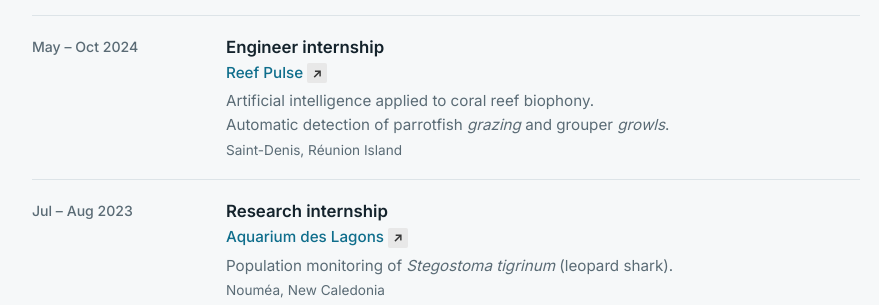
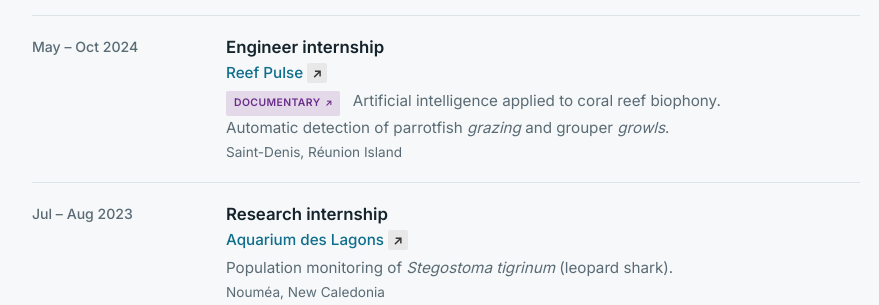
Before and after one commit to liloudantin/liloudantin.github.io, a plain HTML site: page index.html in a window 1280 px wide. Shown: the part 1041-1346 px from the top of the page, 194-1073 px from the left. Drawn offline with Linux system fonts and the light colour scheme.

Commit message:
documentary

```diff
--- a/index.html
+++ b/index.html
@@ -197,9 +197,16 @@
       background: #e8e8e8; color: #333333;
       padding: 4px 8px; border-radius: 2px;
     }
+    .badge-documentary {
+      display: inline-block; margin-right: 8px;
+      font-size: 0.65rem; font-weight: 700; letter-spacing: 0.04em; text-transform: uppercase;
+      background: #e3d9e8; color: #6b2d8c;
+      padding: 4px 8px; border-radius: 2px;
+    }
     a .badge-talk::after,
     a .badge-abstract::after,
-    a .badge-poster::after {
+    a .badge-poster::after,
+    a .badge-documentary::after {
       content: ' ↗';
       font-size: 0.85em;
       margin-left: 2px;
@@ -251,6 +258,9 @@
       }
       .badge-abstract {
         background: #3a3a3a; color: #d0d0d0;
+      }
+      .badge-documentary {
+        background: #3f2a4a; color: #c99be0;
       }
     }
 
@@ -422,7 +432,7 @@
           <div class="what">
             <h3>Engineer internship</h3>
             <div class="org"><a href="https://reef-pulse.com/fr/index.php">Reef Pulse <span class="badge-link">↗</span></a></div>
-            <p>Artificial intelligence applied to coral reef biophony.<br>Automatic detection of parrotfish <i>grazing</i> and grouper <i>growls</i>. </p>
+            <p><a href="https://www.canalplus.com/decouverte/la-vie-secrete-de-leo/h/27256134_50001"><span class="badge-documentary">Documentary</span></a> Artificial intelligence applied to coral reef biophony.<br>Automatic detection of parrotfish <i>grazing</i> and grouper <i>growls</i>. </p>
             <div class="place">Saint-Denis, Réunion Island</div>
           </div>
           <div class="logos">
```
